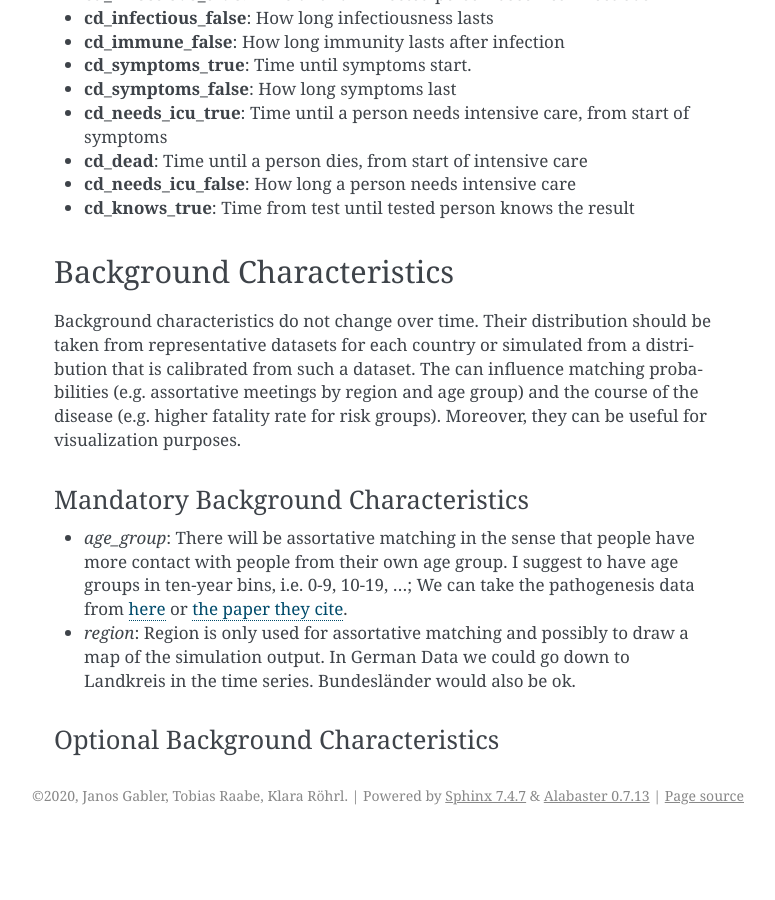
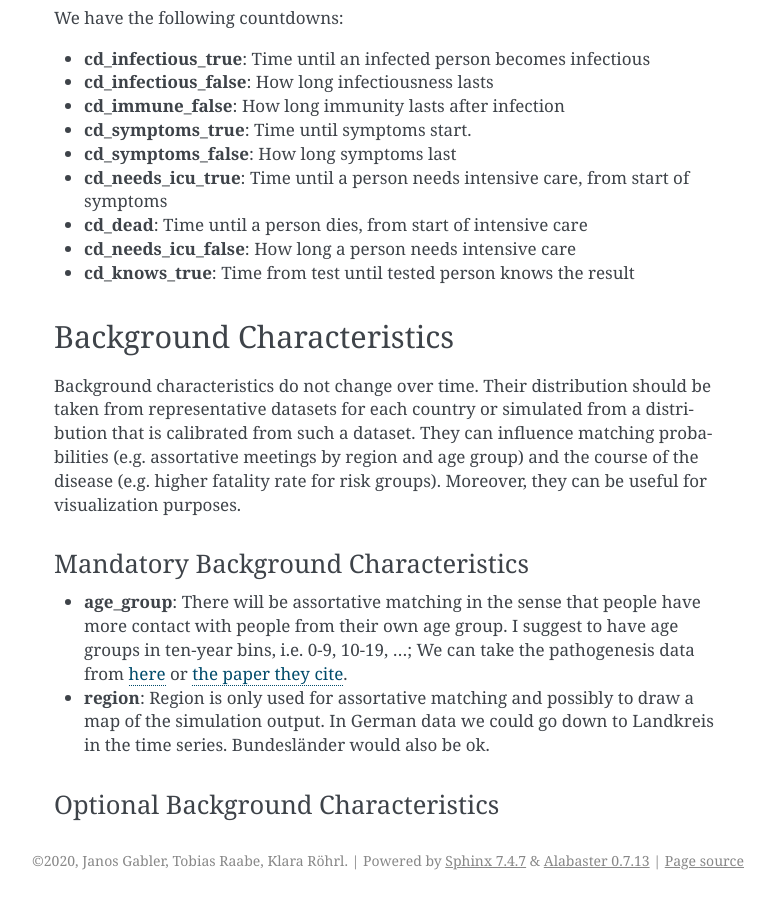
Before and after one commit to covid-19-impact-lab/sid, a Sphinx documentation site: the page built from docs/source/states.rst, in a window 1280 px wide and 900 px high, scrolled down 1687 px. Shown: the whole window, without its empty margins (366-1141 px from the left). Built offline with Sphinx 7.4.7, drawn with Linux system fonts in a browser that asks for light colours; before the commit the page ends 2522 px from its top, so only the background shows below that; some of the changed text lies outside the part shown.

Commit message:
Fix typos.

```diff
--- a/docs/source/states.rst
+++ b/docs/source/states.rst
@@ -54,10 +56,12 @@
 
 People can become non-infectious for the following reasons:
 
-- recovery from normal symptoms
-- recovery from intensive care
-- death In all cases ``cd_infectious_false`` is set to zero when infectiousness stop,
-  even if the end of infectiousness was not triggered by that countdown.
+- recovery from normal symptoms.
+- recovery from intensive care.
+- death.
+
+In all cases ``cd_infectious_false`` is set to zero when infectiousness stop,
+even if the end of infectiousness was not triggered by that countdown.
 
 
 Evolution of States
@@ -94,7 +98,7 @@
 
 Background characteristics do not change over time. Their distribution should be taken
 from representative datasets for each country or simulated from a distribution that is
-calibrated from such a dataset. The can influence matching probabilities (e.g.
+calibrated from such a dataset. They can influence matching probabilities (e.g.
 assortative meetings by region and age group) and the course of the disease (e.g. higher
 fatality rate for risk groups). Moreover, they can be useful for visualization purposes.
 
@@ -102,14 +106,14 @@
 Mandatory Background Characteristics
 ^^^^^^^^^^^^^^^^^^^^^^^^^^^^^^^^^^^^
 
-- `age_group`: There will be assortative matching in the sense that people have more
+- **age_group**: There will be assortative matching in the sense that people have more
   contact with people from their own age group. I suggest to have age groups in ten-year
   bins, i.e. 0-9, 10-19, ...; We can take the pathogenesis data from `here
   <https://towardsdatascience.com/agent-based-simulation-of-covid-19-health-and-economical-effects-6aa4ae0ff397>`_
   or `the paper they cite
   <https://spiral.imperial.ac.uk:8443/bitstream/10044/1/77482/8/2020-03-16-COVID19-Report-9.pdf>`_.
-- `region`: Region is only used for assortative matching and possibly to draw a map of
-  the simulation output. In German Data we could go down to Landkreis in the time
+- **region**: Region is only used for assortative matching and possibly to draw a map of
+  the simulation output. In German data we could go down to Landkreis in the time
   series. Bundesländer would also be ok.
 
 Optional Background Characteristics
```
Also changed, not shown: other parts of docs/source/states.rst (+6 -4 lines), docs/source/caveats.rst (+6 -4 lines), 2 other files.
